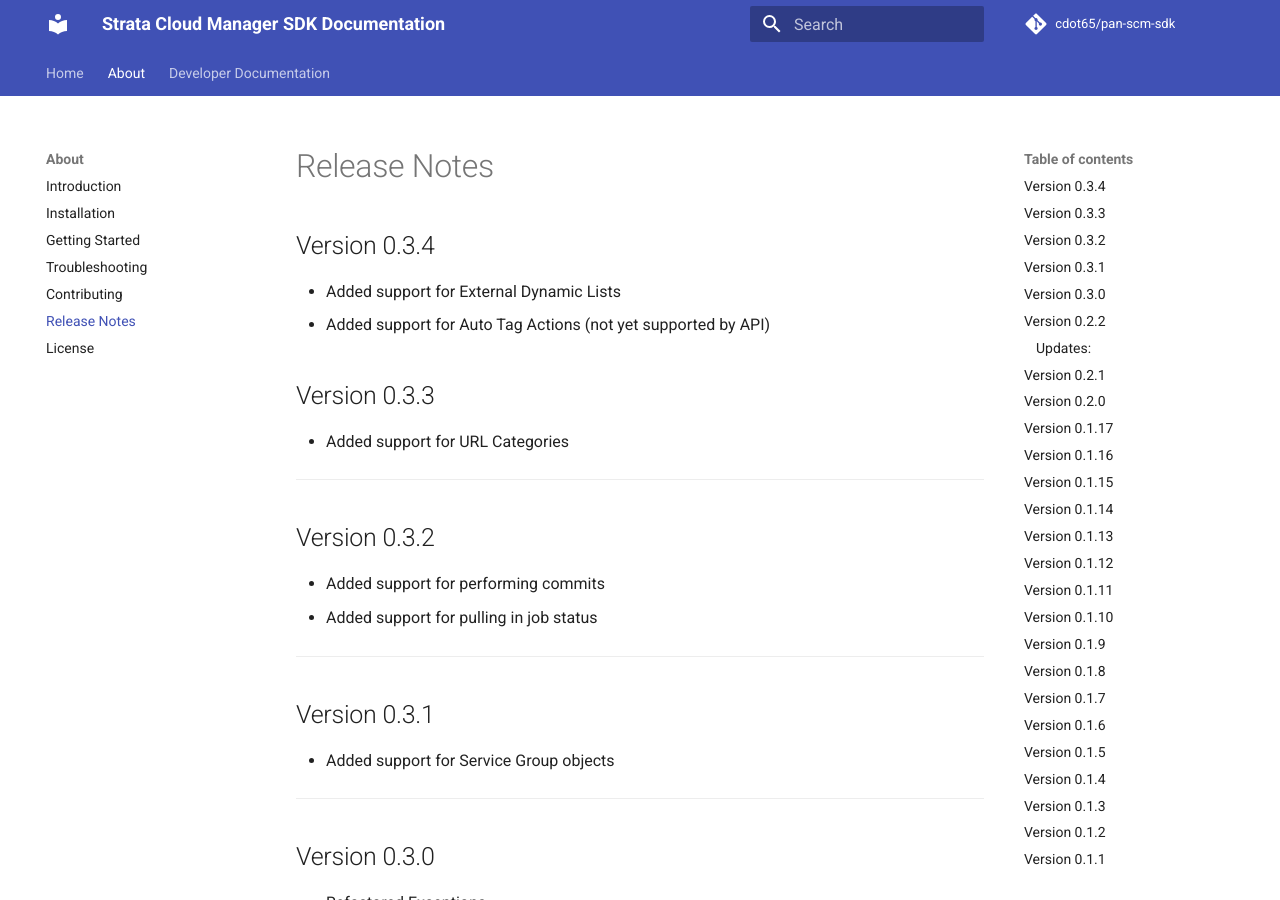
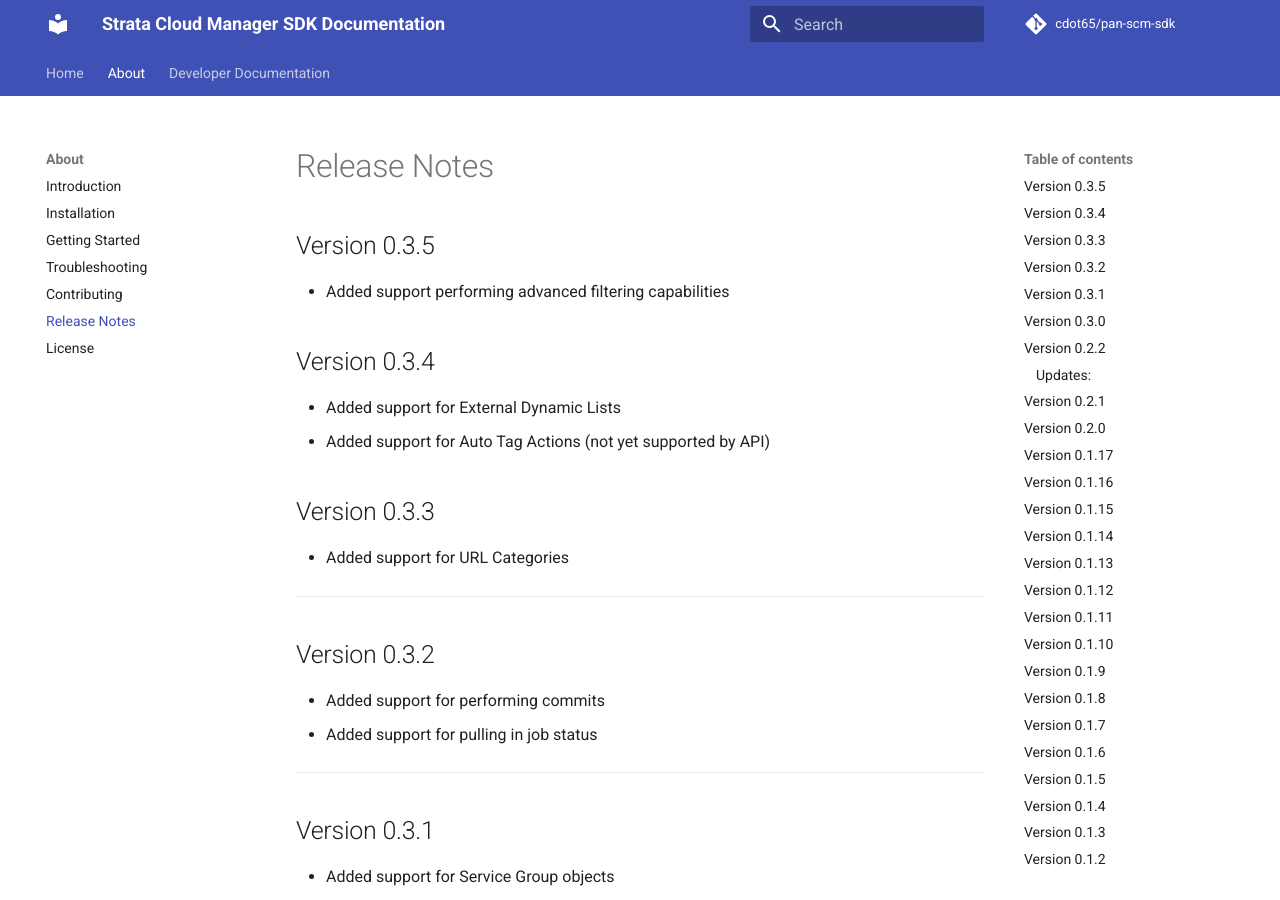
Before and after one commit to cdot65/pan-scm-sdk, an MkDocs documentation site: the page built from docs/about/release-notes.md, in a window 1280 px wide and 900 px high. Built offline with MkDocs 1.6.1 and Material for MkDocs 9.7.7, drawn with Linux system fonts in a browser that asks for light colours; comment, search, counter and statistics services are not loaded.

Commit message:
update all docs

```diff
--- a/docs/about/release-notes.md
+++ b/docs/about/release-notes.md
@@ -1,3 +1,7 @@
+## Version 0.3.5
+
+- Added support performing advanced filtering capabilities
+
 ## Version 0.3.4
 
 - Added support for External Dynamic Lists
```
